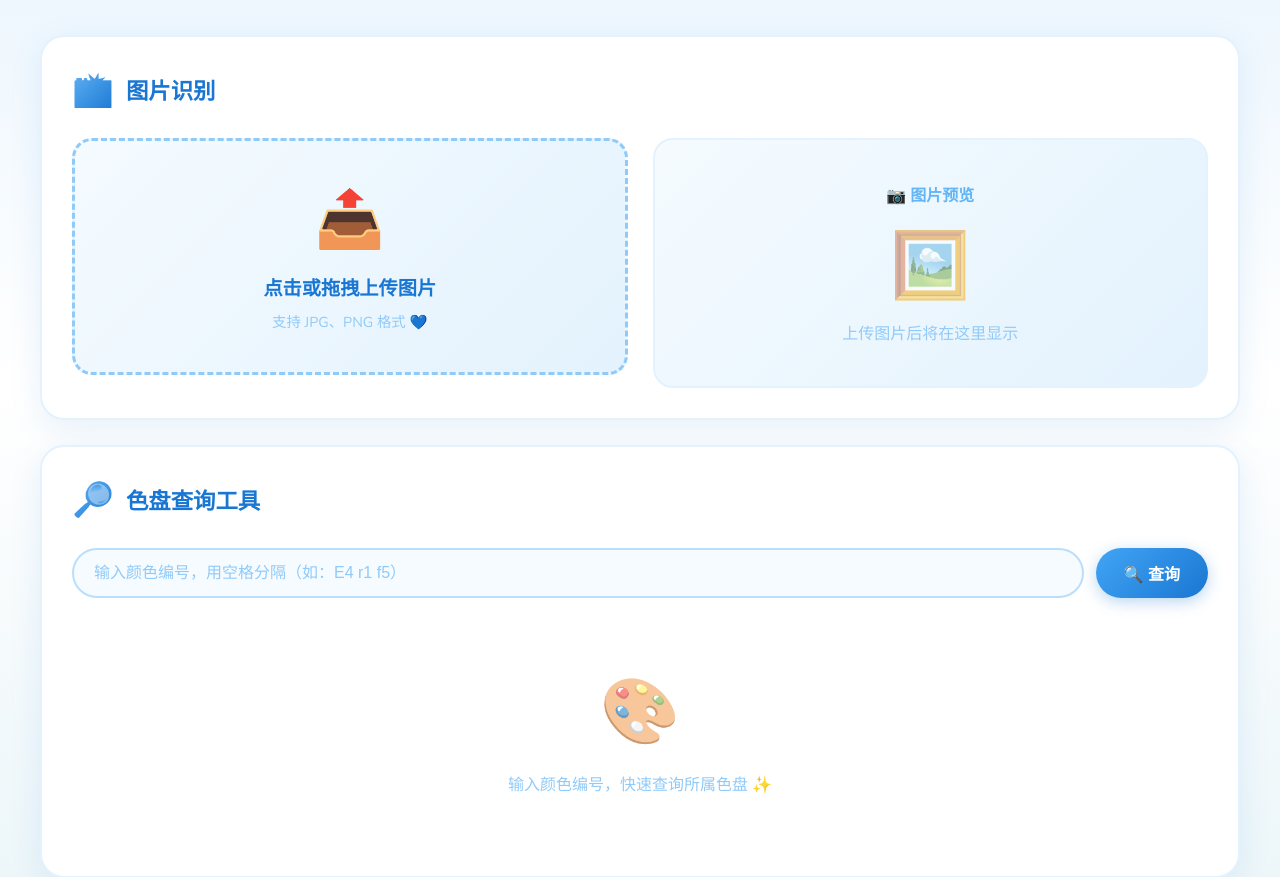
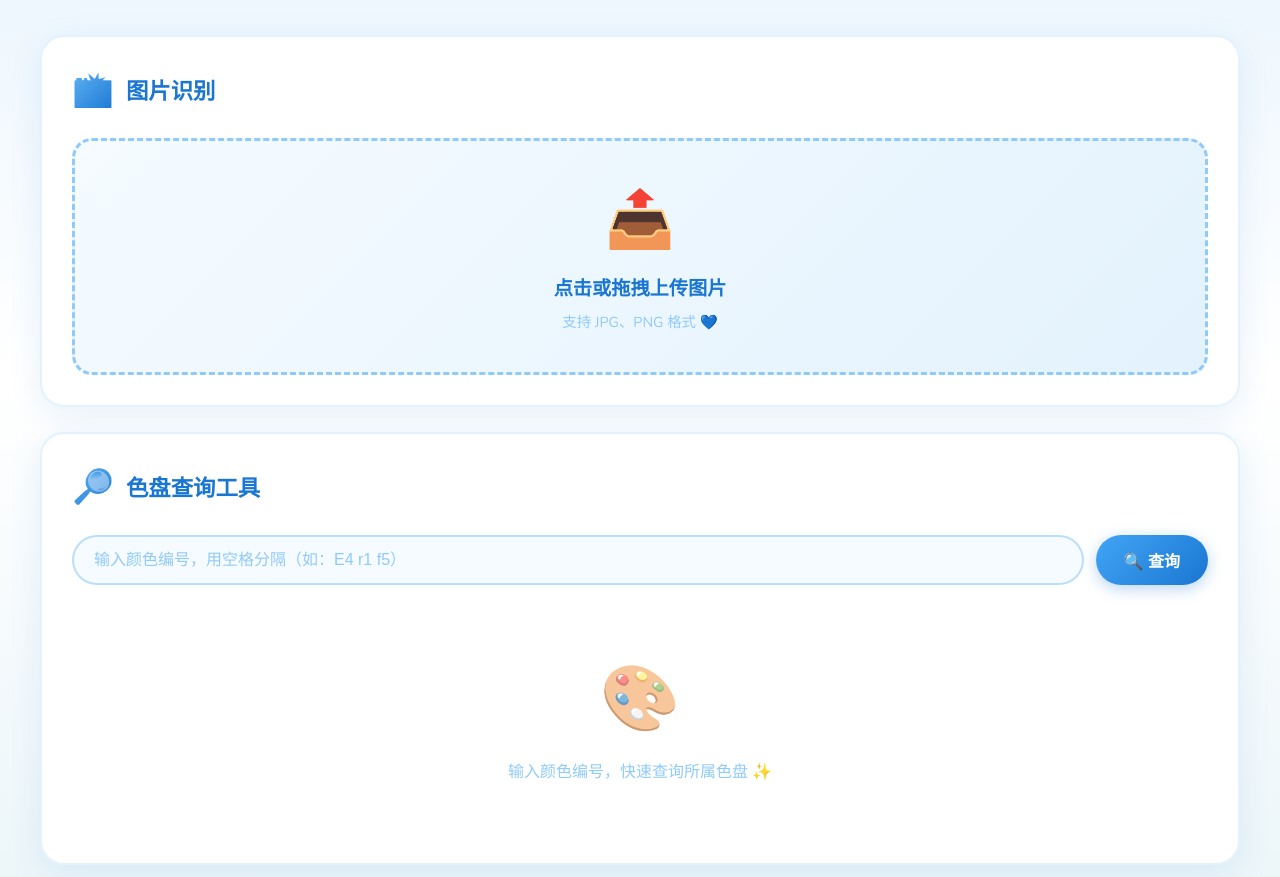
Before and after one commit to hong2301/perler_bean_tools, a Flask app: page / in a window 1280 px wide. Shown: the part 234-1111 px from the top of the page. Run offline with Flask 3, Linux system fonts and the light colour scheme.

Commit message:
refactor(): 组件调整

```diff
--- a/templates/index.html
+++ b/templates/index.html
@@ -95,19 +95,13 @@
 
         /* 上传区域 */
         .upload-section {
-            display: grid;
-            grid-template-columns: 1fr 1fr;
-            gap: 25px;
-            align-items: start;
+            display: flex;
+            width: 100%;
         }
 
-        @media (max-width: 768px) {
-            .upload-section {
-                grid-template-columns: 1fr;
-            }
-        }
 
         .upload-area {
+            width: 100%;
             border: 3px dashed #90caf9;
             border-radius: 20px;
             padding: 40px 30px;
@@ -151,16 +145,26 @@
         }
 
         /* 图片预览 */
+        .preview-wrapper {
+            margin-bottom: 25px;
+            display: none;
+            width: 100%;
+        }
+
+        .preview-wrapper.show {
+            display: block;
+        }
+
         .preview-area {
             background: linear-gradient(135deg, #f5fbff 0%, #e3f2fd 100%);
             border-radius: 20px;
             padding: 20px;
-            min-height: 250px;
             display: flex;
             flex-direction: column;
             align-items: center;
             justify-content: center;
             border: 2px solid #e3f2fd;
+            width: 100%;
         }
 
         .preview-title {
@@ -172,21 +176,11 @@
 
         .preview-image {
             max-width: 100%;
-            max-height: 300px;
+            max-height: 500px;
             border-radius: 16px;
             box-shadow: 0 4px 20px rgba(0, 0, 0, 0.1);
-            display: none;
-        }
-
-        .preview-placeholder {
-            text-align: center;
-            color: #90caf9;
-        }
-
-        .preview-placeholder .icon {
-            font-size: 4em;
-            margin-bottom: 10px;
-            opacity: 0.5;
+            display: block;
+            object-fit: contain;
         }
 
         /* 加载动画 - 可爱风格 */
@@ -522,14 +516,12 @@
                     <div class="upload-hint">支持 JPG、PNG 格式 💙</div>
                     <input type="file" id="fileInput" accept="image/jpeg,image/png,image/jpg">
                 </div>
+            </div>
 
-                <div class="preview-area" id="previewArea">
+            <div class="preview-wrapper" id="previewWrapper">
+                <div class="preview-area">
                     <div class="preview-title">📷 图片预览</div>
                     <img class="preview-image" id="previewImage" alt="预览图">
-                    <div class="preview-placeholder" id="previewPlaceholder">
-                        <div class="icon">🖼️</div>
-                        <p>上传图片后将在这里显示</p>
-                    </div>
                 </div>
             </div>
 
@@ -615,7 +607,7 @@
         const resultArea = document.getElementById('resultArea');
         const errorArea = document.getElementById('errorArea');
         const previewImage = document.getElementById('previewImage');
-        const previewPlaceholder = document.getElementById('previewPlaceholder');
+        const previewWrapper = document.getElementById('previewWrapper');
 
         uploadArea.addEventListener('click', () => fileInput.click());
 
@@ -653,8 +645,7 @@
             const reader = new FileReader();
             reader.onload = (e) => {
                 previewImage.src = e.target.result;
-                previewImage.style.display = 'block';
-                previewPlaceholder.style.display = 'none';
+                previewWrapper.classList.add('show');
             };
             reader.readAsDataURL(file);
 
```
